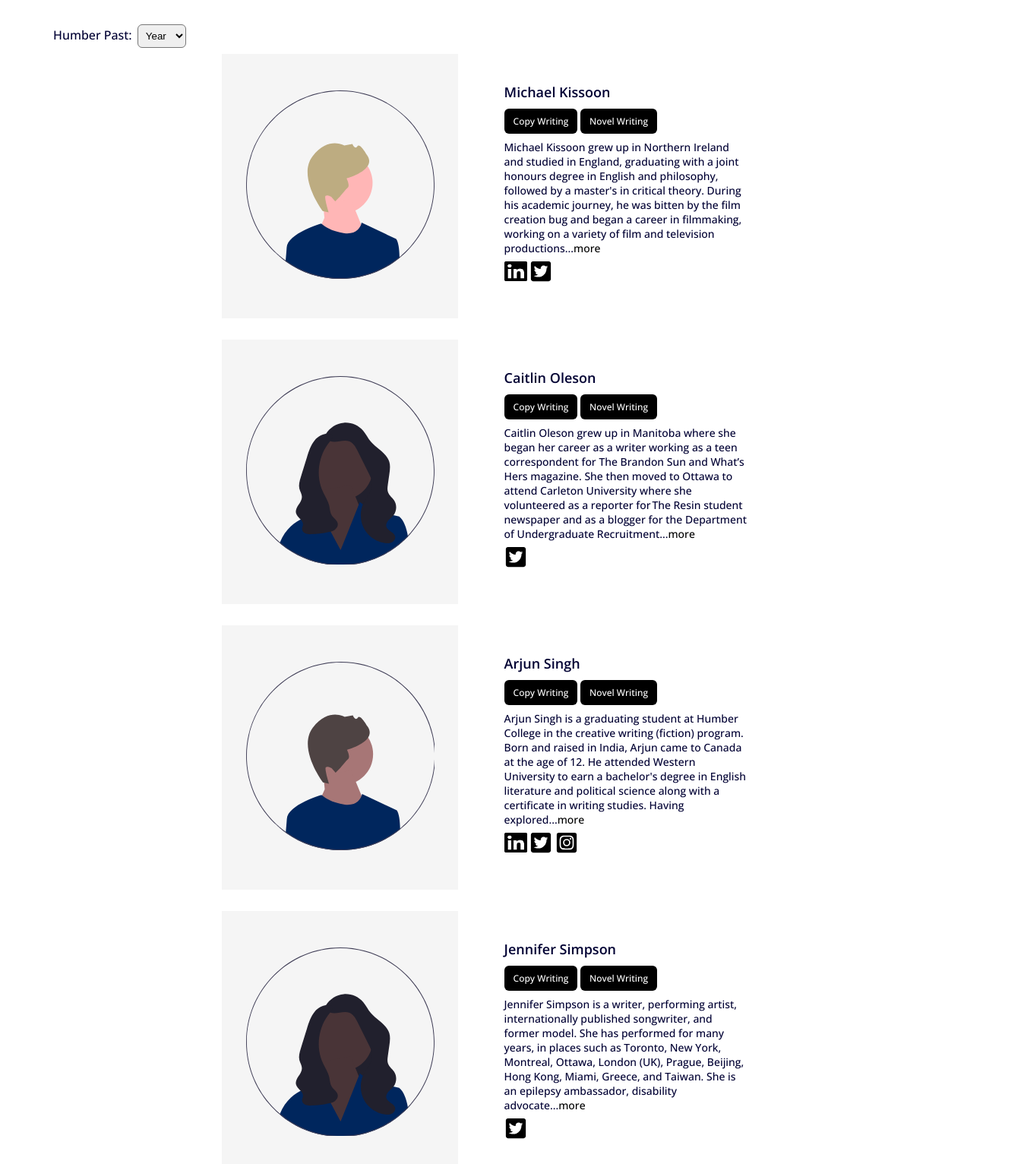
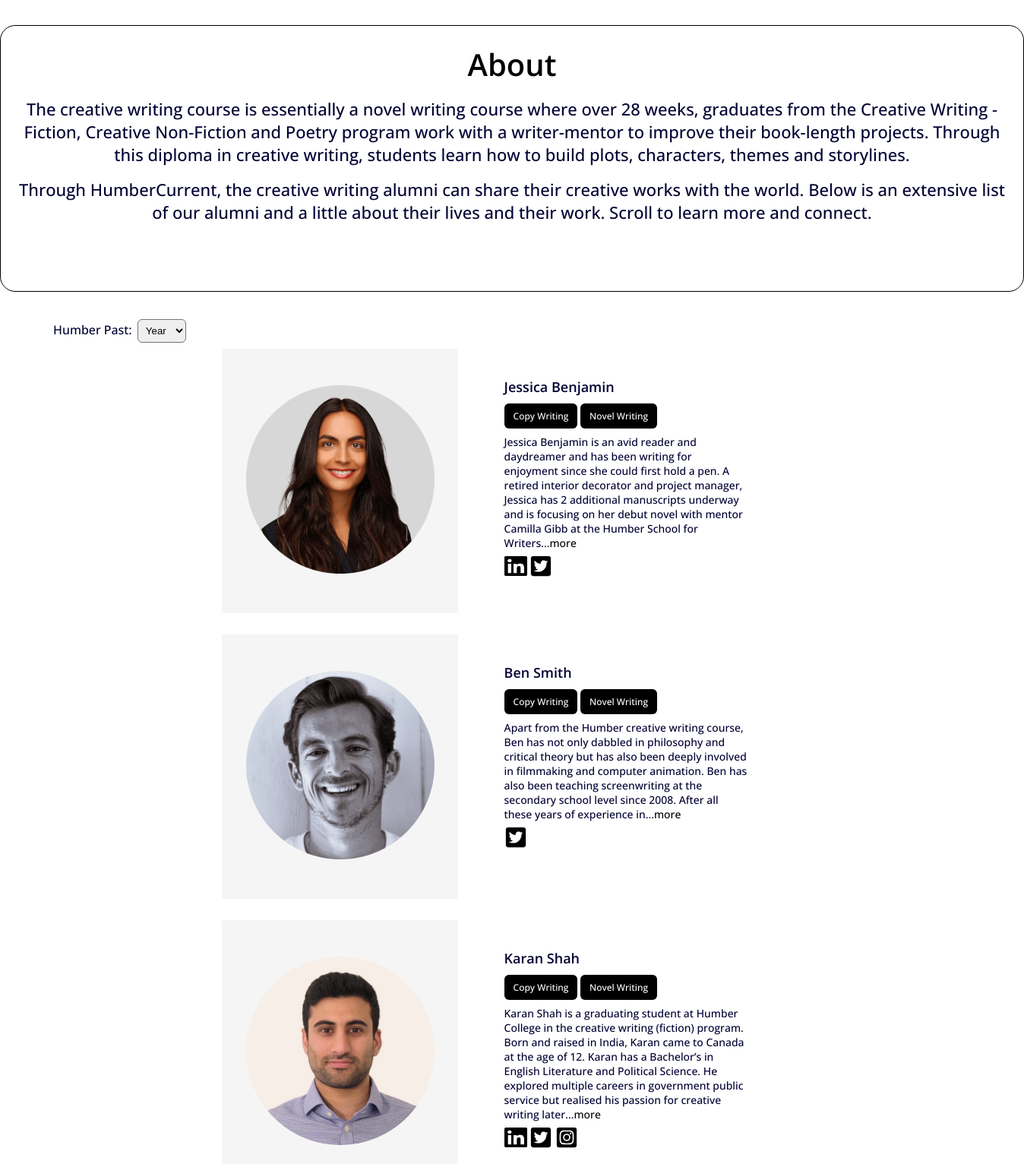
Before and after one commit to AndrewJamesBarker/IXD-5105, a plain HTML site: page index.html in a window 1280 px wide. Shown: the part 558-2090 px from the top of the page at 76% size, 1348 px wide, since content can reach past the window. Drawn offline with nearby package versions, Linux system fonts and the light colour scheme; files whose address does not match are found by name.

Commit message:
last minute content revisions

```diff
--- a/index.html
+++ b/index.html
@@ -75,6 +75,14 @@
             <button id="loginBtn">Login</button>
             <h1>Creative Writing Graduate Certificate</h1>
         </div>
+
+        <div id="about">
+            <h4>About</h4>
+            <p>The creative writing course is essentially a novel writing course where over 28 weeks, graduates from the Creative Writing - Fiction, Creative Non-Fiction and Poetry program work with a writer-mentor to improve their book-length projects. Through this diploma in creative writing, students learn how to build plots, characters, themes and storylines.</p>
+
+            <p>Through HumberCurrent, the creative writing alumni can share their creative works with the world.
+            Below is an extensive list of our alumni and a little about their lives and their work. Scroll to learn more and connect.</p>
+        </div>
         <form name="yearSelect" id="yearSelector" action="#">
             <label for="whatYear">Humber Past:</label>
             <select id="whatYear" name="f_Year">
@@ -85,19 +93,17 @@
                 <option value="2023">2023</option>
             </select>
             </form>
-
         <div id="container">
-
             <div class="item item1">
-                <img class="portrait" src="images/avatar-male_white.svg" alt="male avatar" width="248" height="248">
+                <img class="portrait" src="images/jessica.png" alt="male avatar" width="248" height="248">
             </div>
             <div class="item item2">
-                <h2>Michael Kissoon</h2>
+                <h2>Jessica Benjamin</h2>
                 <div>
                     <span class="tags">Copy Writing</span>
                     <span class="tags">Novel Writing</span>
                 </div>
-                <p>Michael Kissoon grew up in Northern Ireland and studied in England, graduating with a joint honours degree in English and philosophy, followed by a master's in critical theory. During his academic journey, he was bitten by the film creation bug and began a career in filmmaking, working on a variety of film and television productions...<a href="#">more</a></p>
+                <p>Jessica Benjamin is an avid reader and daydreamer and has been writing for enjoyment since she could first hold a pen. A retired interior decorator and project manager, Jessica has 2 additional manuscripts underway and is focusing on her debut novel with mentor Camilla Gibb at the Humber School for Writers...<a href="#">more</a></p>
                 <span>
                     <img class="social" src="images/LinkedIn.png" alt="linked in link" width="30" height="30">
                 </span>
@@ -107,30 +113,30 @@
             </div>
 
             <div class="item item3">
-               <img class="portrait" src="images/avatar-female.svg"  alt="female avatar" width="248" height="248">
+               <img class="portrait" src="images/ben.png"  alt="female avatar" width="248" height="248">
             </div>
             <div class="item item4">
-                <h2>Caitlin Oleson</h2>
+                <h2>Ben Smith</h2>
                 <div>
                     <span class="tags">Copy Writing</span>
                     <span class="tags">Novel Writing</span>
                 </div>
-                <p>Caitlin Oleson grew up in Manitoba where she began her career as a writer working as a teen correspondent for The Brandon Sun and What’s Hers magazine. She then moved to Ottawa to attend Carleton University where she volunteered as a reporter for The Resin student newspaper and as a blogger for the Department of Undergraduate Recruitment...<a href="#">more</a></p>
+                <p>Apart from the Humber creative writing course, Ben has not only dabbled in philosophy and critical theory but has also been deeply involved in filmmaking and computer animation. Ben has also been teaching screenwriting at the secondary school level since 2008. After all these years of experience in...<a href="#">more</a></p>
                 <span>
                     <img class="social" src="images/square-twitter.svg" alt="twitter link" width="30" height="30">
                 </span>
             </div>
 
             <div class="item item5">
-                <img class="portrait" src="images/avatar-male.svg"  alt="male avatar" width="248" height="248">
+                <img class="portrait" src="images/karan.png"  alt="male avatar" width="248" height="248">
             </div>
             <div class="item item6">
-                <h2>Arjun Singh</h2>
+                <h2>Karan Shah</h2>
                 <div>
                     <span class="tags">Copy Writing</span>
                     <span class="tags">Novel Writing</span>
                 </div>
-                <p>Arjun Singh is a graduating student at Humber College in the creative writing (fiction) program. Born and raised in India, Arjun came to Canada at the age of 12. He attended Western University to earn a bachelor's degree in English literature and political science along with a certificate in writing studies. Having explored...<a href="#">more</a></p>
+                <p>Karan Shah is a graduating student at Humber College in the creative writing (fiction) program. Born and raised in India, Karan came to Canada at the age of 12. Karan has a Bachelor’s in English Literature and Political Science. He explored multiple careers in government public service but realised his passion for creative writing later...<a href="#">more</a></p>
                 <span>
                     <img class="social" src="images/LinkedIn.png" alt="linked in link" width="30" height="30">
                 </span>
@@ -143,30 +149,30 @@
             </div>
 
             <div class="item item7">
-                <img class="portrait" src="images/avatar-female.svg" alt="female avatar" width="248" height="248">
+                <img class="portrait" src="images/lauren.png" alt="female avatar" width="248" height="248">
             </div>
             <div class="item item8">
-                <h2>Jennifer Simpson</h2>
+                <h2>Lauren Warren</h2>
                 <div>
                     <span class="tags">Copy Writing</span>
                     <span class="tags">Novel Writing</span>
                 </div>
-                <p>Jennifer Simpson is a writer, performing artist, internationally published songwriter, and former model. She has performed for many years, in places such as Toronto, New York, Montreal, Ottawa, London (UK), Prague, Beijing, Hong Kong, Miami, Greece, and Taiwan. She is an epilepsy ambassador, disability advocate...<a href="#">more</a></p>
+                <p>Lauren Warren’s tryst with writing first started through journalism. Her first written pieces were for school and college newspapers. Despite pursuing a career in public service, Lauren is available as a freelance writer, researcher and analyst. Her work-in-progress YA novel is supported by the mentorship of Tim Wynne-Jones and inspired...<a href="#">more</a></p>
                 <span>
                     <img class="social" src="images/square-twitter.svg" alt="twitter link" width="30" height="30">
                 </span>
             </div>
 
             <div class="item item9">
-                <img class="portrait" src="images/avatar-female.svg" alt="male avatar" width="248" height="248">
+                <img class="portrait" src="images/lisa.png" alt="male avatar" width="248" height="248">
             </div>
             <div class="item item10">
-                <h2>Krista Candela</h2>
+                <h2>Lisa Simpson</h2>
                 <div>
                     <span class="tags">Copy Writing</span>
                     <span class="tags">Novel Writing</span>
                 </div>
-                <p>Krista L. Candela is a graduate of Queen's University. She has a diploma from St. Lawrence College in autism and behavioural science and worked in children's mental health for years. During that time, she took courses in the Queen's University creative writing program. One of her short stories was published in...<a href="#">more</a></p>
+                <p>Lisa Simpson is a writer, performing artist, internationally published songwriter, and former model. She has performed for many years, in places such as Toronto, New York, Montreal, Ottawa, London (UK), Prague, Beijing, Hong Kong, Miami, Greece, and Taiwan. Her academic background allows her to extract insights about many critical social issues...<a href="#">more</a></p>
                 <span>
                     <img class="social" src="images/LinkedIn.png" alt="linked in link" width="30" height="30">
                 </span>
@@ -176,15 +182,15 @@
             </div>
 
             <div class="item item11">
-                <img class="portrait" src="images/avatar-female.svg" alt="male avatar" width="248" height="248">
+                <img class="portrait" src="images/Anat.png" alt="male avatar" width="248" height="248">
             </div>
             <div class="item item12">
-                <h2>Rebecca Clyburn</h2>
+                <h2>Anat Salah</h2>
                 <div>
                     <span class="tags">Copy Writing</span>
                     <span class="tags">Novel Writing</span>
                 </div>
-                <p>Rebecca Clyburn was born and raised in Cape Breton, Nova Scotia, and lives with her family in Amsterdam, The Netherlands. Rebecca has taught creative writing at The Writer's School and the International Writers Collective. She has been writing as long as she can remember and, at the formative young age...<a href="#">more</a></p>
+                <p>Anat Salah is an Egyptian creative writer based in Toronto. Her work has appeared in various publications, including Ibua Journal, African Risen, Ake Review, Afreada, HuffPost, and others. Anat has received multiple story writing and literary-related awards over the years. In her free time, she enjoys cooking, people-watching and tarot reading...<a href="#">more</a></p>
                 <span>
                   <img class="social" src="images/LinkedIn.png" alt="linked in link" width="30" height="30">
                 </span>
--- a/styles/styles.css
+++ b/styles/styles.css
@@ -42,6 +42,32 @@ h2 {
     margin-bottom: 16px;
     font-size: 18px;
     font-weight: 600;
+}
+
+h4 {
+    font-weight: 600;
+    font-size: 40px;
+    text-align: center;
+}
+
+#about {
+    text-align: center;
+    border: 1px solid black;
+    padding: 23px;
+    padding-bottom: 18px;
+    width: 1300px;
+    height: 308px;
+    margin-top: 36px;
+    margin-bottom: 36px;
+    margin-left: auto;
+    margin-right: auto;
+    border-radius: 20px;
+}
+
+#about p {
+    padding-bottom: 0%;
+    font-size: 22px;
+    font-weight: 500;
 }
 
 h3 a {
```
Also changed, not shown: images/Anat.png (added), images/angela.png (added), images/anna.png (added), images/anthony.png (added), images/ben.png (added), images/david.png (added), images/janet.png (added), images/jessica.png (added), images/karan.png (added), images/lauren.png (added), images/lisa.png (added), images/zara.png (added), 2 other files. Lines whose indentation alone changed are shown as unchanged.
